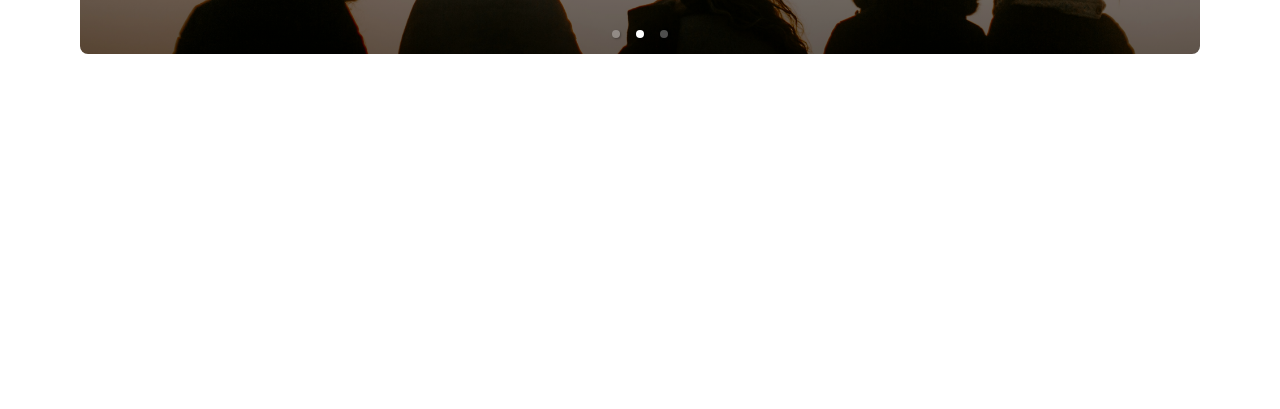
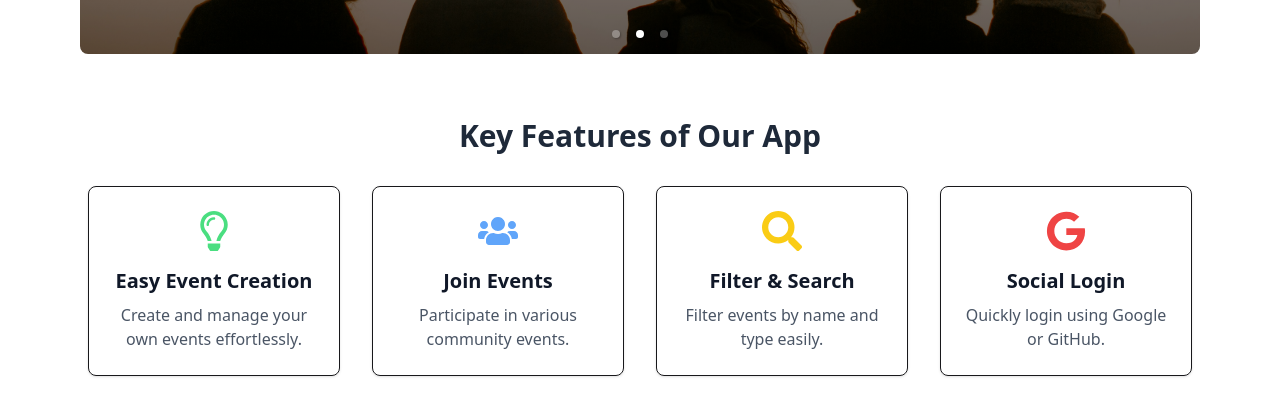
Before and after one commit to monirhossain-oss/social-events-platform-client, a React (Vite) app: page / in a window 1280 px wide. Shown: the part 543-952 px from the top of the page. Before the commit the page ends 800 px from the top, so only its background shows below. Built offline with nearby package versions, Linux system fonts and the light colour scheme; no server answers; grey boxes are pictures that could not be loaded.

Commit message:
added feature section

```diff
--- /dev/null
+++ b/src/pages/Home/FeatureSection/FeatureSection.jsx
@@ -0,0 +1,52 @@
+import { FaRegLightbulb, FaUsers, FaSearch, FaGoogle } from "react-icons/fa";
+
+const features = [
+    {
+        icon: <FaRegLightbulb size={40} color="#4ade80" />,
+        title: "Easy Event Creation",
+        description: "Create and manage your own events effortlessly.",
+    },
+    {
+        icon: <FaUsers size={40} color="#60a5fa" />,
+        title: "Join Events",
+        description: "Participate in various community events.",
+    },
+    {
+        icon: <FaSearch size={40} color="#facc15" />,
+        title: "Filter & Search",
+        description: "Filter events by name and type easily.",
+    },
+    {
+        icon: <FaGoogle size={40} color="#ef4444" />,
+        title: "Social Login",
+        description: "Quickly login using Google or GitHub.",
+    },
+];
+
+const FeatureSection = () => {
+    return (
+        <section className="py-12 bg-white dark:bg-gray-900 rounded-2xl">
+            <div className="container mx-auto px-6">
+                <h2 className="text-3xl font-bold mb-8 text-center text-gray-800 dark:text-gray-100">
+                    Key Features of Our App
+                </h2>
+                <div className="grid grid-cols-1 md:grid-cols-4 gap-8">
+                    {features.map(({ icon, title, description }, index) => (
+                        <div
+                            key={index}
+                            className="text-center p-6 border rounded-lg shadow hover:shadow-lg transition"
+                        >
+                            <div className="mb-4 flex justify-center">{icon}</div>
+                            <h3 className="text-xl font-semibold mb-2 text-gray-900 dark:text-gray-200">
+                                {title}
+                            </h3>
+                            <p className="text-gray-600 dark:text-gray-400">{description}</p>
+                        </div>
+                    ))}
+                </div>
+            </div>
+        </section>
+    );
+};
+
+export default FeatureSection;
--- a/src/pages/Home/Home/Home.jsx
+++ b/src/pages/Home/Home/Home.jsx
@@ -1,10 +1,12 @@
 import React from 'react';
 import Banner from '../Banner/Banner';
+import FeatureSection from '../FeatureSection/FeatureSection';
 
 const Home = () => {
     return (
         <div>
             <Banner></Banner>
+            <FeatureSection></FeatureSection>
         </div>
     );
 };
```
